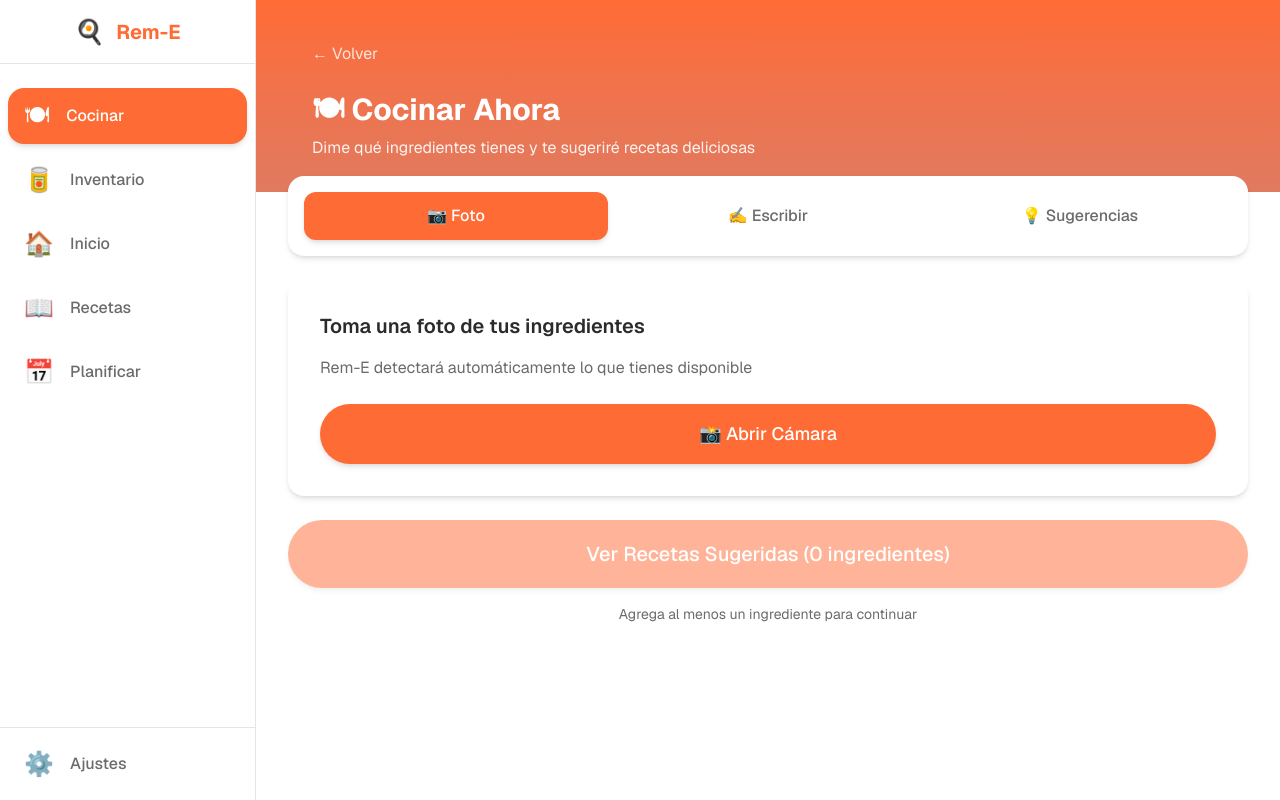
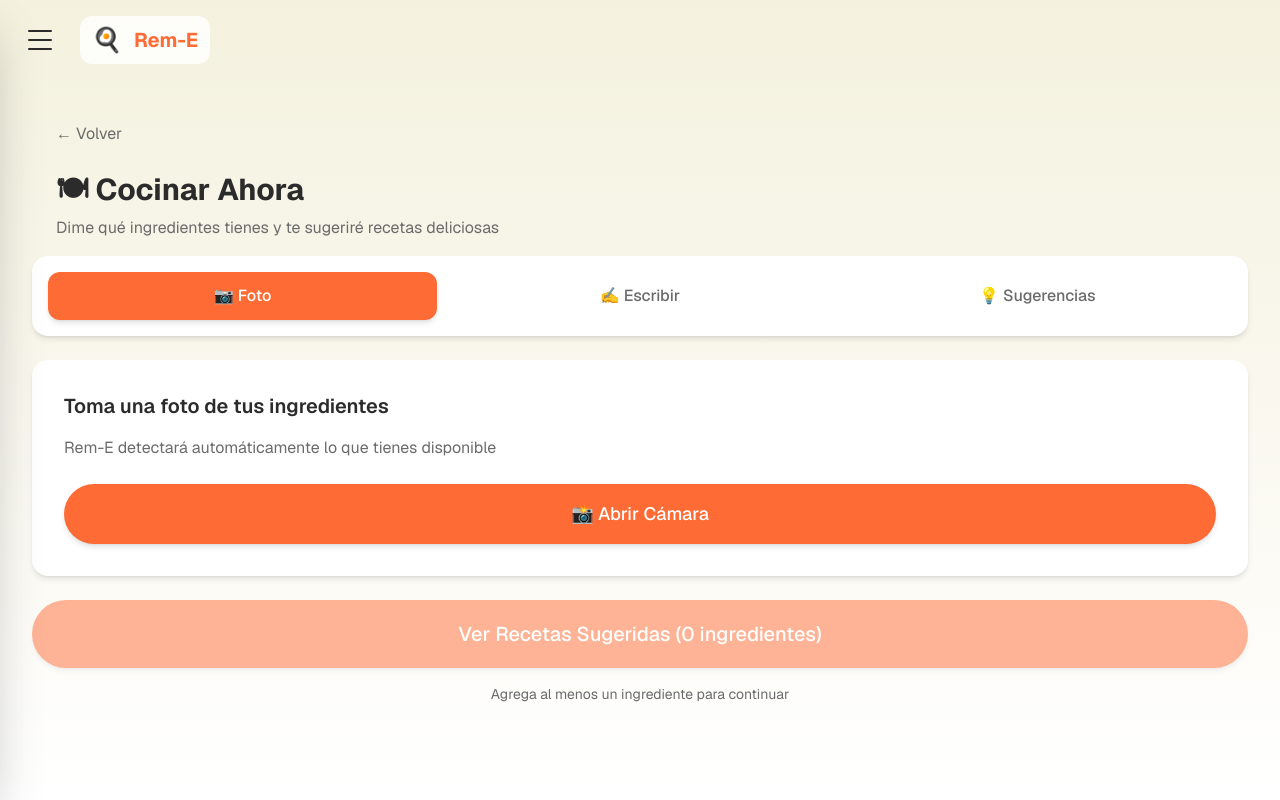
Before and after one commit to onofrela/rem-e, a Next.js app: page /cook in a window 1280 px wide. Built offline with nearby package versions, Linux system fonts and the light colour scheme.

Commit message:
Refactor layout components and styles for improved responsiveness and accessibility

```diff
--- a/app/cook/page.tsx
+++ b/app/cook/page.tsx
@@ -87,16 +87,16 @@ export default function CookPage() {
     <MainLayout>
       <div className="min-h-screen pb-24 md:pb-8">
         {/* Header */}
-        <div className="bg-gradient-to-b from-[var(--color-primary)] to-[var(--color-secondary)] text-white py-6 sm:py-8 px-4 md:px-6">
+        <div className="py-6 sm:py-8 px-4 md:px-6">
           <div className="container mx-auto max-w-4xl">
             <button
               onClick={() => router.back()}
-              className="mb-4 text-white/80 hover:text-white transition-colors min-h-[44px] flex items-center"
+              className="mb-4 text-[var(--color-text-secondary)] hover:text-[var(--color-text-primary)] transition-colors min-h-[44px] flex items-center"
             >
               ← Volver
             </button>
-            <h1 className="text-2xl sm:text-3xl font-bold mb-2 animate-fadeInDown">🍽 Cocinar Ahora</h1>
-            <p className="text-sm sm:text-base text-white/90">
+            <h1 className="text-2xl sm:text-3xl font-bold mb-2 text-[var(--color-text-primary)] animate-fadeInDown">🍽 Cocinar Ahora</h1>
+            <p className="text-sm sm:text-base text-[var(--color-text-secondary)]">
               Dime qué ingredientes tienes y te sugeriré recetas deliciosas
             </p>
           </div>
--- a/app/inventory/page.tsx
+++ b/app/inventory/page.tsx
@@ -97,7 +97,7 @@ export default function InventoryPage() {
     <MainLayout>
       <div className="min-h-screen pb-20 md:pb-8">
         {/* Header */}
-        <div className="bg-gradient-to-b from-[var(--color-accent)] to-[var(--color-background)] pt-8 pb-12 px-4 md:px-6">
+        <div className="pt-8 pb-12 px-4 md:px-6">
           <div className="container mx-auto max-w-6xl">
             <div className="flex items-center justify-between mb-2">
               <h1 className="text-3xl sm:text-4xl font-bold text-[var(--color-primary)]">
--- a/app/learn/page.tsx
+++ b/app/learn/page.tsx
@@ -18,7 +18,7 @@ export default function LearnPage() {
   return (
     <MainLayout>
       <div className="min-h-screen pb-24 md:pb-8">
-        <div className="bg-gradient-to-b from-[var(--color-success)] to-[var(--color-background)] py-6 sm:py-8 px-4 md:px-6">
+        <div className="py-6 sm:py-8 px-4 md:px-6">
           <div className="container mx-auto max-w-4xl">
             <h1 className="text-2xl sm:text-3xl font-bold mb-2 text-[var(--color-text-primary)] animate-fadeInDown">
               🎓 Aprender
--- a/app/page.tsx
+++ b/app/page.tsx
@@ -23,7 +23,7 @@ export default function Home() {
     <MainLayout>
       <div className="min-h-screen pb-20 md:pb-8">
         {/* Header Section */}
-        <div className="bg-gradient-to-b from-[var(--color-accent)] to-[var(--color-background)] pt-8 pb-12 px-4 md:px-6">
+        <div className="pt-8 pb-12 px-4 md:px-6">
           <div className="container mx-auto max-w-4xl">
             <div className="flex items-center justify-between mb-2 animate-fadeInDown">
               <h1 className="text-3xl sm:text-4xl md:text-5xl font-bold text-[var(--color-primary)]">
--- a/app/plan/page.tsx
+++ b/app/plan/page.tsx
@@ -10,10 +10,10 @@ export default function PlanPage() {
   return (
     <MainLayout>
       <div className="min-h-screen pb-24 md:pb-8">
-        <div className="bg-gradient-to-b from-[var(--color-primary)] to-[var(--color-secondary)] text-white py-8 px-6">
+        <div className="py-8 px-6">
           <div className="container mx-auto max-w-4xl">
-            <h1 className="text-3xl font-bold mb-2">📅 Planificador Semanal</h1>
-            <p className="text-white/90">Organiza tus comidas y ahorra tiempo</p>
+            <h1 className="text-3xl font-bold mb-2 text-[var(--color-text-primary)]">📅 Planificador Semanal</h1>
+            <p className="text-[var(--color-text-secondary)]">Organiza tus comidas y ahorra tiempo</p>
           </div>
         </div>
 
--- a/app/recipes/page.tsx
+++ b/app/recipes/page.tsx
@@ -23,7 +23,7 @@ export default function RecipesPage() {
     <MainLayout>
       <div className="min-h-screen pb-24 md:pb-8">
         {/* Header */}
-        <div className="bg-gradient-to-b from-[var(--color-secondary)] to-[var(--color-background)] py-8 px-6">
+        <div className="py-8 px-6">
           <div className="container mx-auto max-w-4xl">
             <h1 className="text-3xl font-bold mb-2 text-[var(--color-text-primary)]">
               📖 Mis Recetas
--- a/app/settings/page.tsx
+++ b/app/settings/page.tsx
@@ -19,10 +19,10 @@ export default function SettingsPage() {
   return (
     <MainLayout>
       <div className="min-h-screen pb-24 md:pb-8">
-        <div className="bg-gradient-to-b from-[var(--color-text-secondary)] to-[var(--color-background)] text-white py-6 sm:py-8 px-4 md:px-6">
+        <div className="py-6 sm:py-8 px-4 md:px-6">
           <div className="container mx-auto max-w-4xl">
-            <h1 className="text-2xl sm:text-3xl font-bold mb-2 animate-fadeInDown">⚙️ Ajustes</h1>
-            <p className="text-sm sm:text-base text-white/90">Personaliza tu experiencia con Rem-E</p>
+            <h1 className="text-2xl sm:text-3xl font-bold mb-2 text-[var(--color-text-primary)] animate-fadeInDown">⚙️ Ajustes</h1>
+            <p className="text-sm sm:text-base text-[var(--color-text-secondary)]">Personaliza tu experiencia con Rem-E</p>
           </div>
         </div>
 
--- a/components/layout/MainLayout.tsx
+++ b/components/layout/MainLayout.tsx
@@ -9,9 +9,11 @@ interface MainLayoutProps {
 
 export const MainLayout: React.FC<MainLayoutProps> = ({ children }) => {
   return (
-    <div className="flex min-h-screen bg-[var(--color-background)]">
-      <Navbar />
-      <main className="flex-1 md:ml-0">
+    <div className="grid grid-rows-[auto_1fr] h-screen bg-gradient-to-b from-[var(--color-accent)] to-[var(--color-background)]">
+      <header className="sticky top-0 z-[var(--z-fixed)]">
+        <Navbar />
+      </header>
+      <main className="overflow-auto">
         {children}
       </main>
     </div>
--- a/components/layout/Navbar.tsx
+++ b/components/layout/Navbar.tsx
@@ -1,6 +1,6 @@
 'use client';
 
-import React from 'react';
+import React, { useState, useEffect } from 'react';
 import Link from 'next/link';
 import { usePathname } from 'next/navigation';
 
@@ -17,58 +17,153 @@ const navItems: NavItem[] = [
   { id: 'home', label: 'Inicio', icon: '🏠', href: '/' },
   { id: 'recipes', label: 'Recetas', icon: '📖', href: '/recipes' },
   { id: 'plan', label: 'Planificar', icon: '📅', href: '/plan' },
+  { id: 'settings', label: 'Ajustes', icon: '⚙️', href: '/settings' },
 ];
 
 export const Navbar: React.FC = () => {
   const pathname = usePathname();
+  const [isMenuOpen, setIsMenuOpen] = useState(false);
 
   const isActive = (href: string) => {
     if (href === '/') return pathname === '/';
     return pathname.startsWith(href);
   };
 
+  // Close menu when route changes
+  useEffect(() => {
+    setIsMenuOpen(false);
+  }, [pathname]);
+
+  // Prevent body scroll when menu is open
+  useEffect(() => {
+    if (isMenuOpen) {
+      document.body.style.overflow = 'hidden';
+    } else {
+      document.body.style.overflow = '';
+    }
+    return () => {
+      document.body.style.overflow = '';
+    };
+  }, [isMenuOpen]);
+
   return (
     <>
-      {/* Mobile Bottom Navigation */}
-      <nav className="md:hidden fixed bottom-0 left-0 right-0 z-[var(--z-fixed)] bg-[var(--color-surface-elevated)] border-t border-[var(--color-border)] safe-area-bottom">
-        <div className="flex items-center justify-around h-16">
-          {navItems.map((item) => {
-            const active = isActive(item.href);
-            return (
-              <Link
-                key={item.id}
-                href={item.href}
+      {/* Header Bar with Hamburger Button and Logo */}
+      <div className="flex items-center h-20 px-4 safe-area-top">
+        {/* Hamburger Button */}
+        <button
+          onClick={() => setIsMenuOpen(!isMenuOpen)}
+          className="
+            p-3
+            text-[var(--color-text-primary)]
+            hover:bg-[var(--color-surface-elevated)]/80
+            rounded-lg
+            transition-all duration-200
+          "
+          aria-label={isMenuOpen ? 'Cerrar menú' : 'Abrir menú'}
+          aria-expanded={isMenuOpen}
+        >
+          <div className="w-6 h-5 flex flex-col justify-between">
+            <span
               className={`
-                  flex flex-col items-center justify-center gap-1
-                  min-w-[64px] h-full
-                  transition-colors duration-200
-                  ${active
-                    ? 'text-[var(--color-primary)]'
-                    : 'text-[var(--color-text-secondary)] hover:text-[var(--color-text-primary)]'
-                  }
+                block h-0.5 w-full bg-current rounded-full
+                transition-all duration-300 ease-in-out origin-center
+                ${isMenuOpen ? 'rotate-45 translate-y-2' : 'rotate-0'}
               `}
-              >
-                <span className="text-2xl">{item.icon}</span>
-                <span className="text-xs font-medium">{item.label}</span>
-              </Link>
-            );
-          })}
+            />
+            <span
+              className={`
+                block h-0.5 w-full bg-current rounded-full
+                transition-all duration-300 ease-in-out
+                ${isMenuOpen ? 'opacity-0 scale-0' : 'opacity-100 scale-100'}
+              `}
+            />
+            <span
+              className={`
+                block h-0.5 w-full bg-current rounded-full
+                transition-all duration-300 ease-in-out origin-center
+                ${isMenuOpen ? '-rotate-45 -translate-y-2' : 'rotate-0'}
+              `}
+            />
           </div>
-      </nav>
+        </button>
 
-      {/* Tablet/Desktop Side Rail */}
-      <nav className="hidden md:flex fixed left-0 top-0 bottom-0 z-[var(--z-fixed)] w-20 lg:w-64 bg-[var(--color-surface-elevated)] border-r border-[var(--color-border)] flex-col safe-area-left safe-area-top safe-area-bottom">
         {/* Logo/Brand */}
-        <div className="h-16 flex items-center justify-center lg:justify-start lg:px-6 border-b border-[var(--color-border)]">
+        <div className="flex items-center gap-3 ml-4 px-3 py-2 bg-[var(--color-surface-elevated)]/80 backdrop-blur-sm rounded-lg">
           <span className="text-2xl">🍳</span>
-          <span className="hidden lg:inline ml-3 text-xl font-bold text-[var(--color-primary)]">
+          <span className="text-xl font-bold text-[var(--color-primary)]">
             Rem-E
           </span>
         </div>
+      </div>
 
-        {/* Nav Items */}
-        <div className="flex-1 py-6">
-          {navItems.map((item) => {
+      {/* Backdrop with blur - animated */}
+      <div
+        className={`
+          fixed inset-0 z-[var(--z-overlay)]
+          bg-black/60 backdrop-blur-md
+          transition-all duration-300 ease-in-out
+          ${isMenuOpen ? 'opacity-100' : 'opacity-0 pointer-events-none'}
+        `}
+        onClick={() => setIsMenuOpen(false)}
+        style={{
+          animation: isMenuOpen ? 'fadeIn 0.3s ease-in-out' : 'fadeOut 0.3s ease-in-out'
+        }}
+      />
+
+      {/* Menu Panel - slides from left with smooth animation */}
+      <nav
+        className={`
+          fixed top-0 left-0 bottom-0 z-[var(--z-modal)]
+          w-80 max-w-[85vw]
+          bg-[var(--color-surface-elevated)]
+          shadow-2xl
+          transition-transform duration-300 ease-in-out
+          ${isMenuOpen ? 'translate-x-0' : '-translate-x-full'}
+          safe-area-left safe-area-top safe-area-bottom
+        `}
+        style={{
+          animation: isMenuOpen ? 'slideInLeft 0.3s ease-out' : 'slideOutLeft 0.3s ease-in'
+        }}
+      >
+        <div className="flex flex-col h-full px-6 py-8">
+          {/* Logo/Brand in menu */}
+          <div
+            className="flex items-center justify-between mb-8"
+            style={{
+              animation: isMenuOpen ? 'fadeIn 0.4s ease-out 0.1s backwards' : 'none'
+            }}
+          >
+            <div className="flex items-center gap-3">
+              <span className="text-3xl">🍳</span>
+              <span className="text-2xl font-bold text-[var(--color-primary)]">
+                Rem-E
+              </span>
+            </div>
+            <button
+              onClick={() => setIsMenuOpen(false)}
+              className="text-[var(--color-text-secondary)] hover:text-[var(--color-text-primary)] transition-colors p-2 rounded-lg hover:bg-[var(--color-surface)]"
+              aria-label="Cerrar menú"
+            >
+              <svg
+                className="w-6 h-6"
+                fill="none"
+                stroke="currentColor"
+                viewBox="0 0 24 24"
+              >
+                <path
+                  strokeLinecap="round"
+                  strokeLinejoin="round"
+                  strokeWidth={2}
+                  d="M6 18L18 6M6 6l12 12"
+                />
+              </svg>
+            </button>
+          </div>
+
+          {/* Nav Items with staggered animation */}
+          <div className="flex-1 space-y-2 overflow-y-auto">
+            {navItems.map((item, index) => {
               const active = isActive(item.href);
               return (
                 <Link
@@ -76,46 +171,27 @@ export const Navbar: React.FC = () => {
                   href={item.href}
                   className={`
                     flex items-center gap-4
-                  h-14 mb-2 mx-2 px-4
+                    px-4 py-4
                     rounded-xl
                     transition-all duration-200
-                  ${active
+                    ${
+                      active
                         ? 'bg-[var(--color-primary)] text-white shadow-md'
                         : 'text-[var(--color-text-secondary)] hover:bg-[var(--color-surface)] hover:text-[var(--color-text-primary)]'
                     }
                   `}
+                  style={{
+                    animation: isMenuOpen ? `fadeIn 0.3s ease-out ${0.1 + index * 0.05}s backwards` : 'none'
+                  }}
                 >
-                <span className="text-2xl flex-shrink-0">{item.icon}</span>
-                <span className="hidden lg:inline font-medium">{item.label}</span>
+                  <span className="text-2xl">{item.icon}</span>
+                  <span className="text-lg font-medium">{item.label}</span>
                 </Link>
               );
             })}
           </div>
-
-        {/* Settings Link */}
-        <div className="p-2 border-t border-[var(--color-border)]">
-          <Link
-            href="/settings"
-            className={`
-              flex items-center gap-4
-              h-14 px-4
-              rounded-xl
-              transition-all duration-200
-              ${pathname === '/settings'
-                ? 'bg-[var(--color-primary)] text-white shadow-md'
-                : 'text-[var(--color-text-secondary)] hover:bg-[var(--color-surface)] hover:text-[var(--color-text-primary)]'
-              }
-            `}
-          >
-            <span className="text-2xl flex-shrink-0">⚙️</span>
-            <span className="hidden lg:inline font-medium">Ajustes</span>
-          </Link>
         </div>
       </nav>
-
-      {/* Spacer to prevent content from going under navbar */}
-      <div className="md:hidden h-16" />
-      <div className="hidden md:block w-20 lg:w-64 flex-shrink-0" />
     </>
   );
 };
```
Also changed, not shown: app/cook/suggestions/page.tsx (+4 -4 lines), styles/theme.css (+21 -1 lines). Lines whose indentation alone changed are shown as unchanged.
